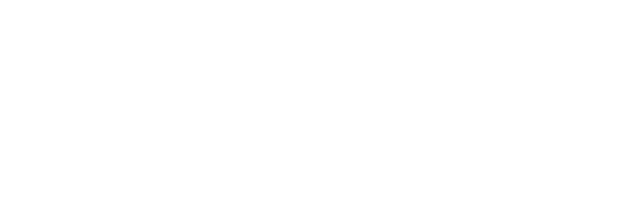
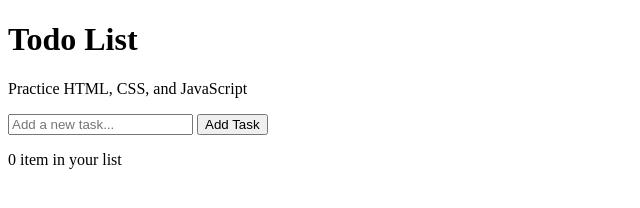
Before and after one commit to KhunMyoMyat/html-css-js-practice, a plain HTML site: page index.html in a window 1280 px wide. Shown: the whole page, without its empty margins (0-640 px from the left). Drawn offline with Linux system fonts and the light colour scheme.

Commit message:
add html founded and color

```diff
--- a/index.html
+++ b/index.html
@@ -4,6 +4,39 @@
     <meta charset="UTF-8" />
     <meta name="viewport" content="width=device-width, initial-scale=1.0" />
     <title>Html Css Js Practice</title>
+    <!-- custom css -->
+    <link rel="stylesheet" href="styles.css" />
   </head>
-  <body></body>
+  <body>
+    <div class="container">
+      <header>
+        <h1>Todo List</h1>
+        <p>Practice HTML, CSS, and JavaScript</p>
+      </header>
+
+      <form action="">
+        <input
+          type="text"
+          class="todo-input"
+          id="todoInput"
+          placeholder="Add a new task..."
+          required
+        />
+        <button type="submit" class="add-todo-button" id="addTodoButton">
+          Add Task
+        </button>
+      </form>
+
+      <ul class="todo-list-parent" id="todoListParent">
+        <!-- todo list items will be added here dynamically -->
+      </ul>
+
+      <footer class="footer">
+        <p id="list-item-count">0 item in your list</p>
+      </footer>
+    </div>
+
+    <!-- js -->
+    <script src="script.js"></script>
+  </body>
 </html>
--- a/styles.css
+++ b/styles.css
@@ -0,0 +1,6 @@
+:root {
+  --primary: #3b82f6;
+  --primary-hover: #2563eb;
+  --bg-color: #f8fafc;
+  --text-color: #334155;
+}
```
